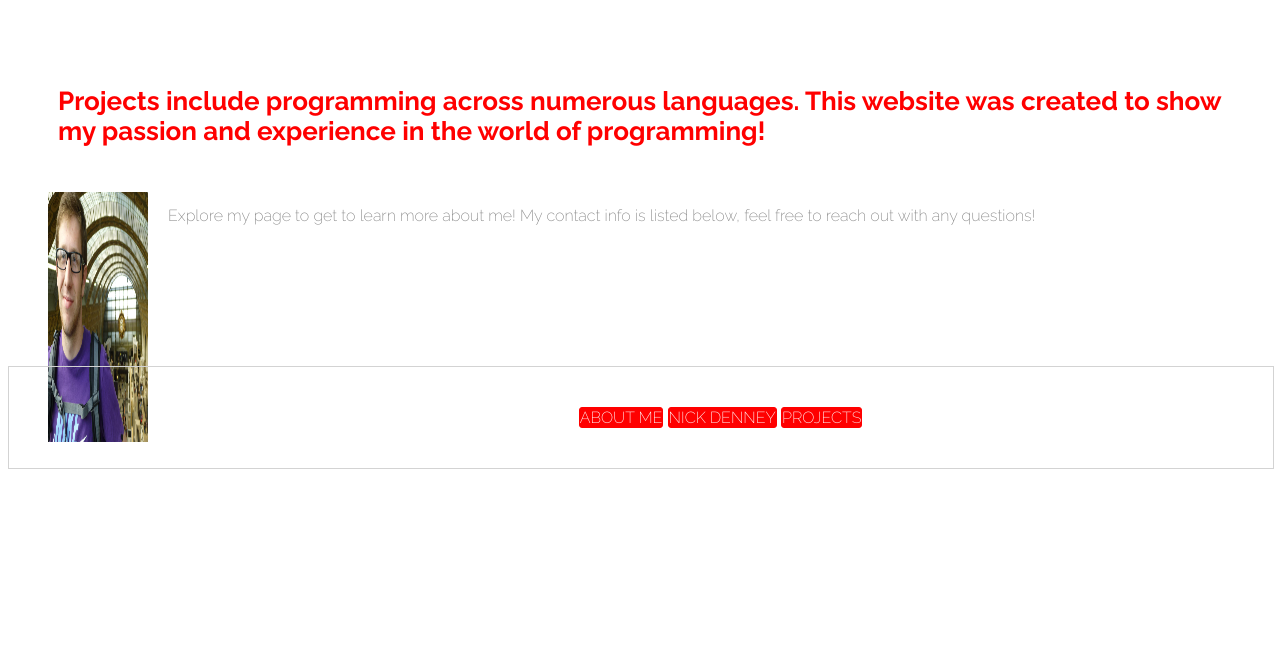
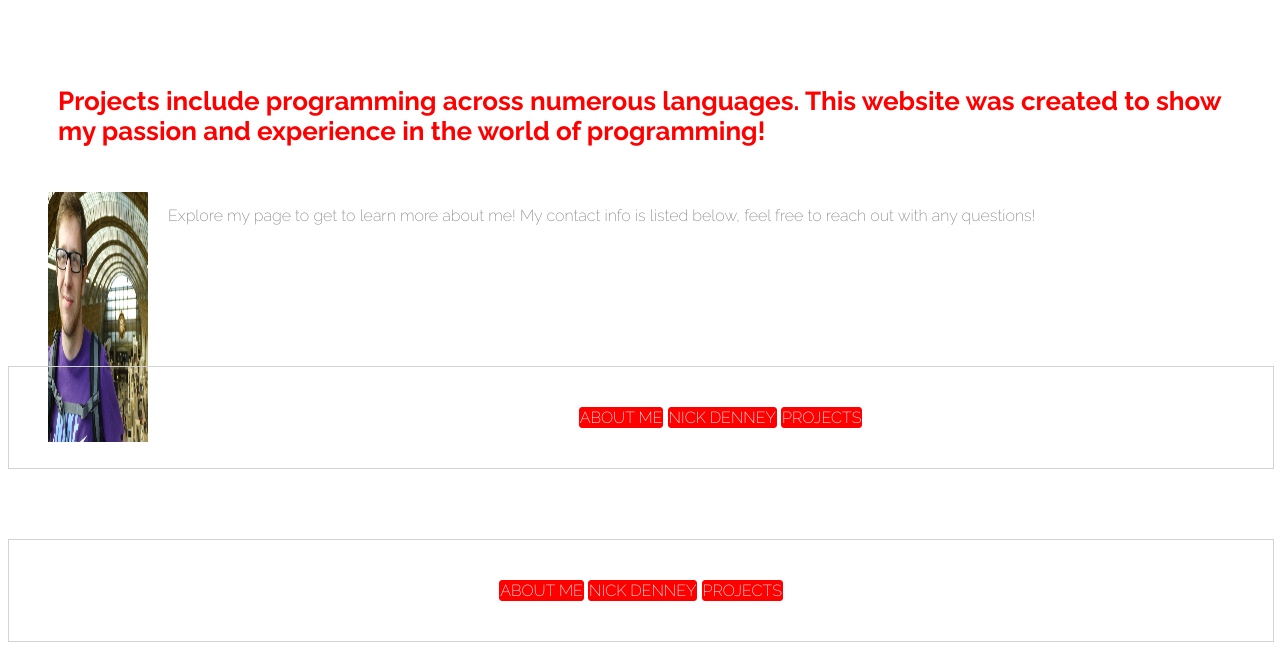
Before and after one commit to nickden3/nickden3-cc.github.io, a Jekyll site: the page index.html, which Jekyll copies as it is, in a window 1280 px wide. Shown: the part 449-1099 px from the top of the page. Built offline with Jekyll 4.4.1, drawn with Linux system fonts in a browser that asks for light colours; before the commit the page ends 926 px from its top, so only the background shows below that.

Commit message:
Update index.html

```diff
--- a/index.html
+++ b/index.html
@@ -35,6 +35,12 @@
     <a href="#">NICK DENNEY</a>
     <a href="projects">PROJECTS</a>
   </div>
-
 </body>
+<footer>
+   <div class="share">
+    <a href="test">ABOUT ME</a>
+    <a href="#">NICK DENNEY</a>
+    <a href="#">PROJECTS</a>
+  </div>
+</footer>
 </html>
```
